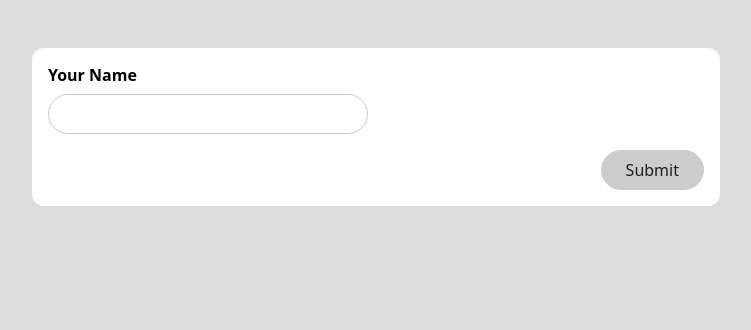
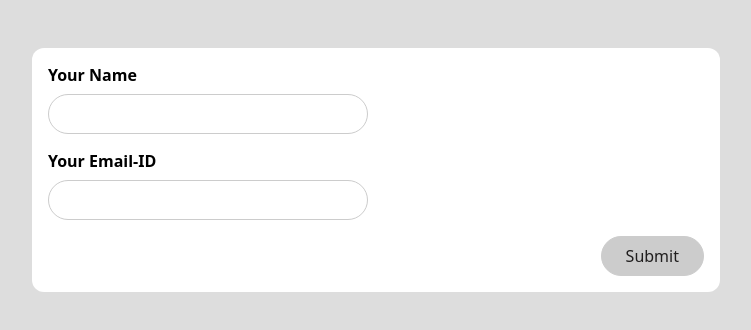
Before and after one commit to codingscenes/react-app, a React (Create React App) app: page / in a window 1280 px wide. Shown: the top 330 px of the page, without its empty margins (264-1015 px from the left). Built offline with nearby package versions, Linux system fonts and the light colour scheme.

Commit message:
Added one more input field

```diff
--- a/src/components/BasicInput.js
+++ b/src/components/BasicInput.js
@@ -4,13 +4,22 @@ const BasicInput = (props) => {
   const [enteredName, setEnteredName] = useState('');
   const [enteredNameTouched, setEnteredNameTouched] = useState(false);
 
-  // evaluating input validation with input value
+  const [enteredEmail, setEnteredEmail] = useState('');
+  const [enteredEmailTouched, setEnteredEmailTouched] = useState(false);
+
+  // Name validation check
   const enteredNameIsValid = enteredName.trim() !== '';
   const nameInputIsInvalid = enteredNameTouched && !enteredNameIsValid;
 
+  // Email id validation check
+  const enteredEmailIsValid =
+    enteredEmail.trim() !== '' && enteredEmail.includes('@');
+  const emailInputIsInvalid = enteredEmailTouched && !enteredEmailIsValid;
+
+  // form validity code starts here
   let formIsValid = false;
 
-  if (enteredNameIsValid) {
+  if (enteredNameIsValid && enteredEmailIsValid) {
     formIsValid = true;
   }
 
@@ -18,13 +27,15 @@ const BasicInput = (props) => {
     event.preventDefault();
     setEnteredNameTouched(true);
 
-    if (!enteredNameIsValid) {
+    if (!enteredNameIsValid || !enteredEmailIsValid) {
       return;
     }
 
     // re-setting form state
     setEnteredName('');
+    setEnteredEmail('');
     setEnteredNameTouched(false);
+    setEnteredEmailTouched(false);
   };
 
   const nameInputChangeHandler = (event) => {
@@ -35,7 +46,18 @@ const BasicInput = (props) => {
     setEnteredNameTouched(true);
   };
 
+  const emailInputChangeHandler = (event) => {
+    setEnteredEmail(event.target.value);
+  };
+
+  const emailInputBlurHandler = (event) => {
+    setEnteredEmailTouched(true);
+  };
+
   const nameInputClasses = nameInputIsInvalid
+    ? 'form-control invalid'
+    : 'form-control';
+  const emailInputClasses = emailInputIsInvalid
     ? 'form-control invalid'
     : 'form-control';
 
@@ -53,7 +75,20 @@ const BasicInput = (props) => {
         />
         {nameInputIsInvalid && <p className='error-text'>Name is invalid!</p>}
       </div>
-
+      <div className={emailInputClasses}>
+        <label htmlFor='name'>Your Email-ID</label>
+        <input
+          type='text'
+          id='email'
+          autoComplete='off'
+          onChange={emailInputChangeHandler}
+          value={enteredEmail}
+          onBlur={emailInputBlurHandler}
+        />
+        {emailInputIsInvalid && (
+          <p className='error-text'>Email-ID is invalid!</p>
+        )}
+      </div>
       <div className='form-actions'>
         <button disabled={!formIsValid} type='submit'>
           Submit
```
